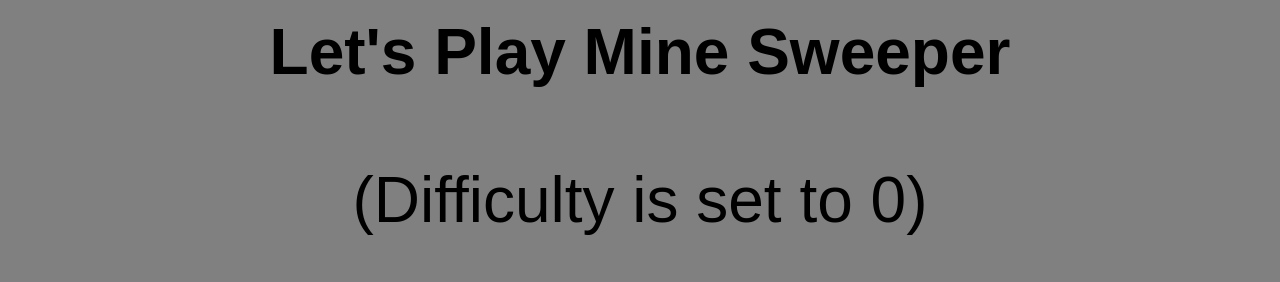
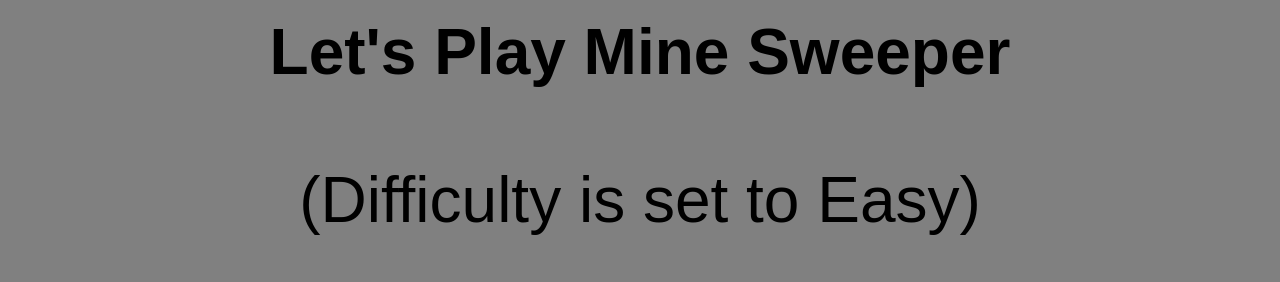
Before and after one commit to Dantezinfern0/mine-sweeper, a React (Create React App) app: page / in a window 1280 px wide. Shown: the top 282 px of the page. Built offline with nearby package versions, Linux system fonts and the light colour scheme; no server answers.

Commit message:
turned numeric difficutly rating into semanticly meaningful text

```diff
--- a/src/App.js
+++ b/src/App.js
@@ -142,12 +142,25 @@ class App extends Component {
     }
     this.componentDidMount()
   }
+  checkDifficulty()  {
+    if (this.state.difficulty === 0) {
+      return 'Easy'
+    }
+    else if (this.state.difficulty === 1) {
+      return 'Medium'
+    }
+    else if (this.state.difficulty === 2) {
+      return 'Hard'
+    } else {
+      return 'Easy'
+    }
+  }
   render() {
-    console.log('Game', this.state.game)
+    // console.log('Game', this.state.game)
     return (
       <main>
         <header className="font-size-text"> Let's Play Mine Sweeper </header>
-        <p className="d-message font-size-text">(Difficulty is set to {this.state.difficulty})</p>
+        <p className="d-message font-size-text">(Difficulty is set to {this.checkDifficulty()})</p>
         <div>
           {this.state.status === 'lost' ? (
             <div>
```
